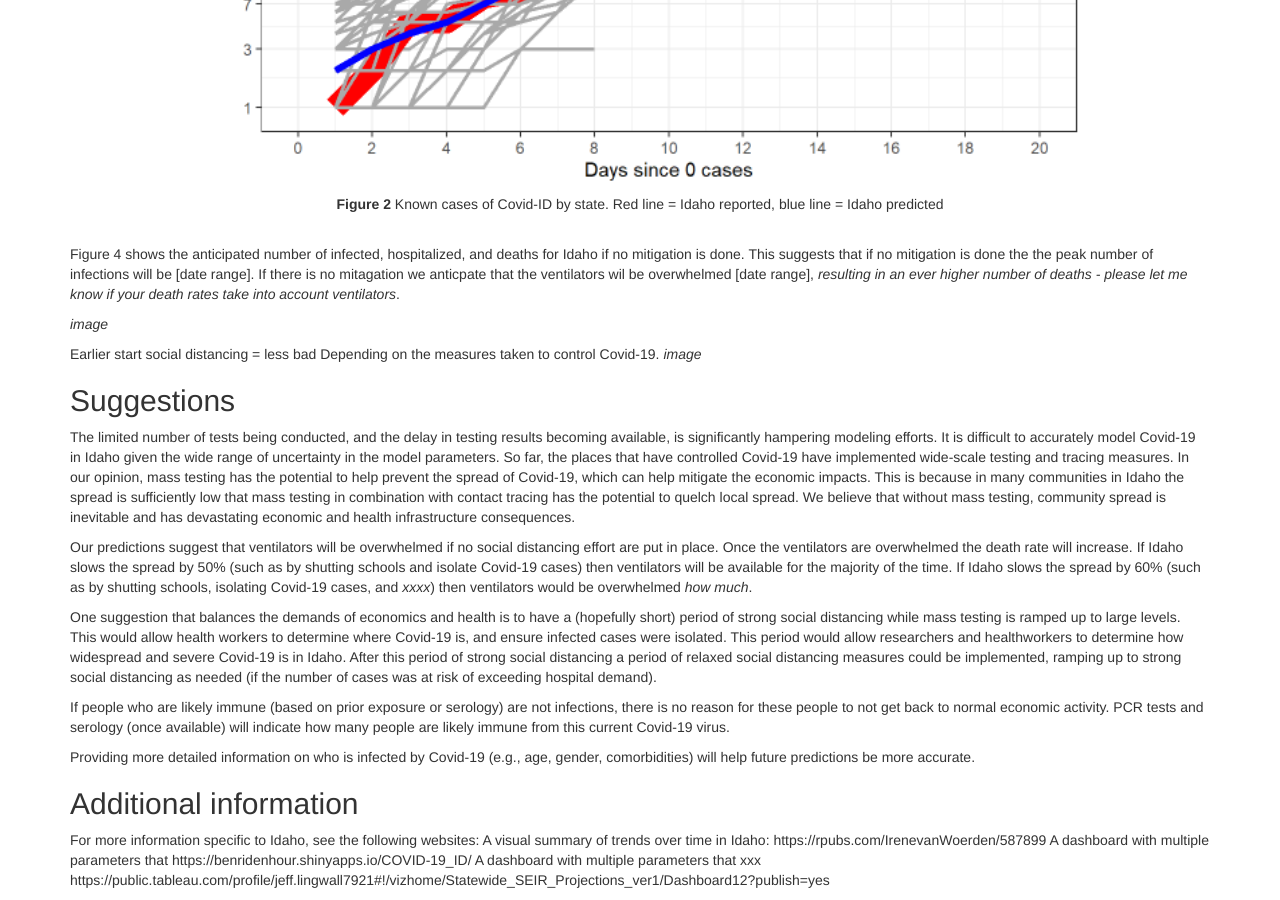
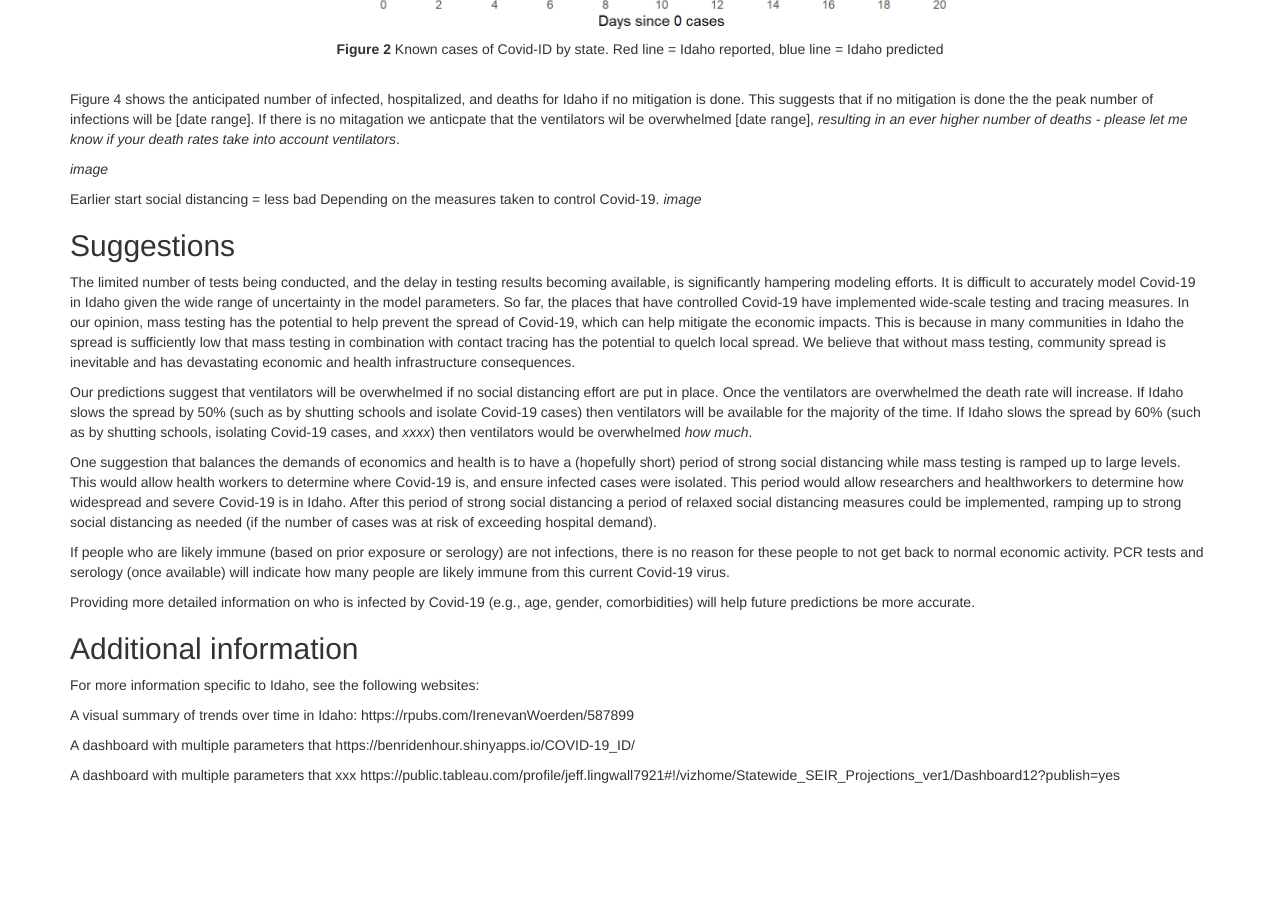
Before and after one commit to magbenji/summary, a Jekyll site: the page built from index.md, in a window 1280 px wide and 900 px high, scrolled down 1914 px. Built offline with Jekyll 4.4.1, drawn with Linux system fonts in a browser that asks for light colours; after the commit the page ends 2709 px from its top, so only the background shows below that.

Commit message:
Update index.md

```diff
--- a/index.md
+++ b/index.md
@@ -68,7 +68,7 @@ We anticpate that the number of Covid-19 cases in Idaho will follow this exponen
 Figure 3 shows the number of cases reported by each US state, since the first day with cases reported.
 The number of Covid-19 cases data for Idaho is shown in red, and the predicted number of cases for Idaho for the next two weeks (if the spread continues at the same rate) is shown in blue.
 
-<div align = "center"> <img width="80%" src="./fig/US_Idaho_predicted.PNG">
+<div align = "center"> <img width="60%" src="./fig/US_Idaho_predicted.PNG">
 <br>
 <b>Figure 2 </b> Known cases of Covid-ID by state. Red line = Idaho reported, blue line = Idaho predicted</div>
 <br>
@@ -103,8 +103,11 @@ Providing more detailed information on who is infected by Covid-19 (e.g., age, g
 
 ## Additional information
 For more information specific to Idaho, see the following websites:
+
 A visual summary of trends over time in Idaho: https://rpubs.com/IrenevanWoerden/587899
+
 A dashboard with multiple parameters that https://benridenhour.shinyapps.io/COVID-19_ID/
+
 A dashboard with multiple parameters that xxx https://public.tableau.com/profile/jeff.lingwall7921#!/vizhome/Statewide_SEIR_Projections_ver1/Dashboard12?publish=yes
 
 
```
